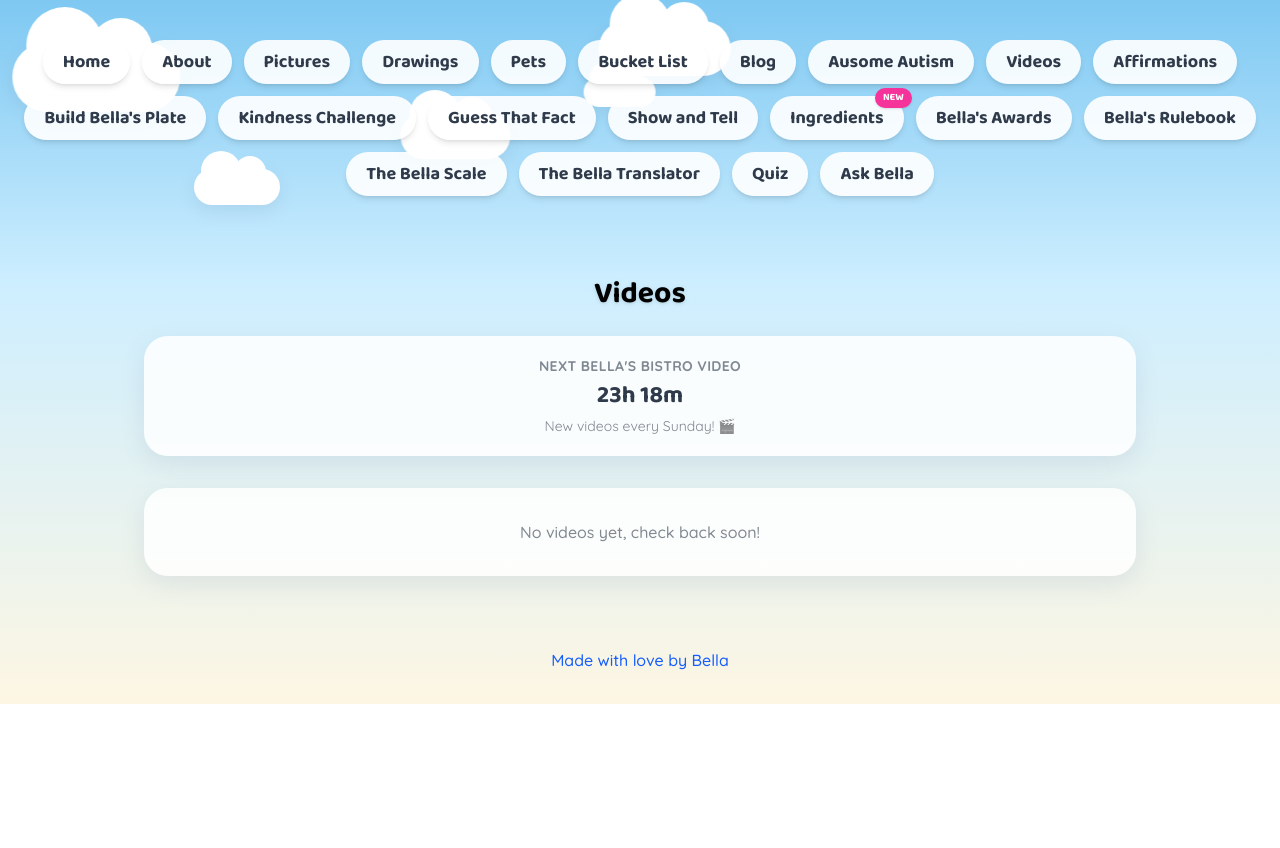
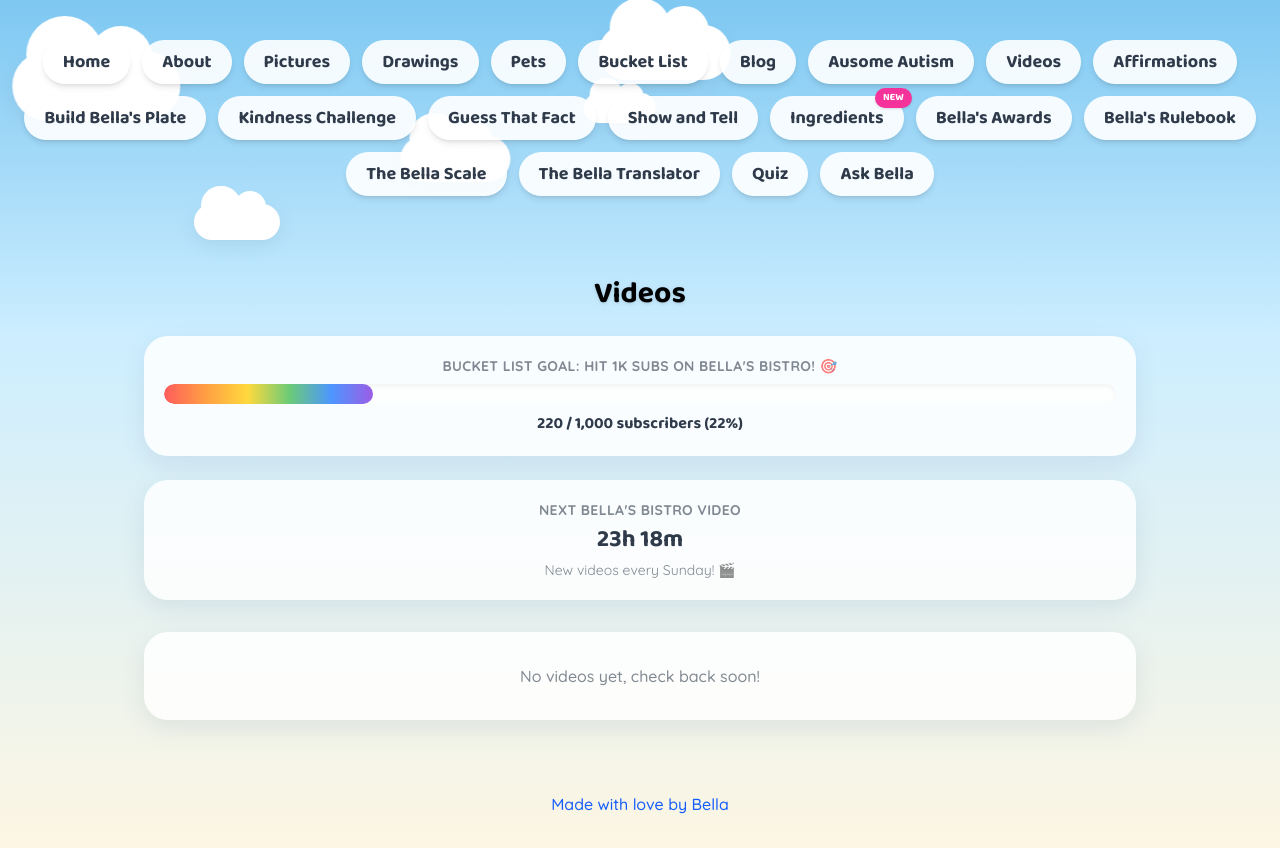
Before and after one commit to gregorylebed-code/bella-website, a Next.js app: page /videos in a window 1280 px wide. Before the commit the page ends 800 px from the top, so only its background shows below. Built offline with nearby package versions, Linux system fonts and the light colour scheme.

Commit message:
Add 1k subscriber goal progress bar to Videos page

```diff
--- a/src/app/content.ts
+++ b/src/app/content.ts
@@ -15,6 +15,8 @@ export const tagline = "Welcome to my corner of the internet!";
 // -----------------------------
 export const youtubeChannelUrl = "https://www.youtube.com/@BellasBistro";
 export const youtubeChannelName = "Bella's Bistro";
+export const subscriberCount = 220;
+export const subscriberGoal = 1000;
 
 // -----------------------------
 // ABOUT ME
--- /dev/null
+++ b/src/app/videos/SubGoalProgress.tsx
@@ -0,0 +1,25 @@
+import { subscriberCount, subscriberGoal } from "../content";
+
+export default function SubGoalProgress() {
+  const percent = Math.min(100, Math.round((subscriberCount / subscriberGoal) * 100));
+
+  return (
+    <div className="card p-5 mb-6 text-center">
+      <p className="text-sm text-foreground/60 font-bold uppercase tracking-wide mb-2">
+        Bucket List Goal: Hit 1k Subs on Bella&apos;s Bistro! 🎯
+      </p>
+      <div className="w-full h-5 rounded-full bg-white/70 shadow-inner overflow-hidden">
+        <div
+          className="h-full rounded-full"
+          style={{
+            width: `${percent}%`,
+            background: "linear-gradient(90deg, #ff5c5c, #ff9f43, #ffd93d, #6bcB77, #4d96ff, #9b5de5)",
+          }}
+        />
+      </div>
+      <p className="heading-font font-bold mt-2">
+        {subscriberCount.toLocaleString()} / {subscriberGoal.toLocaleString()} subscribers ({percent}%)
+      </p>
+    </div>
+  );
+}
--- a/src/app/videos/page.tsx
+++ b/src/app/videos/page.tsx
@@ -3,6 +3,7 @@ import NavBar from "../NavBar";
 import EmptyState from "../EmptyState";
 import YouTubeFacade from "../YouTubeFacade";
 import NextVideoCountdown from "./NextVideoCountdown";
+import SubGoalProgress from "./SubGoalProgress";
 import { videos } from "../content";
 
 export default function VideosPage() {
@@ -17,6 +18,7 @@ export default function VideosPage() {
         <h2 className="heading-font text-3xl font-bold text-black drop-shadow mb-6 text-center">
           Videos
         </h2>
+        <SubGoalProgress />
         <NextVideoCountdown />
         {videos.length === 0 ? (
           <EmptyState text="No videos yet, check back soon!" />
```
